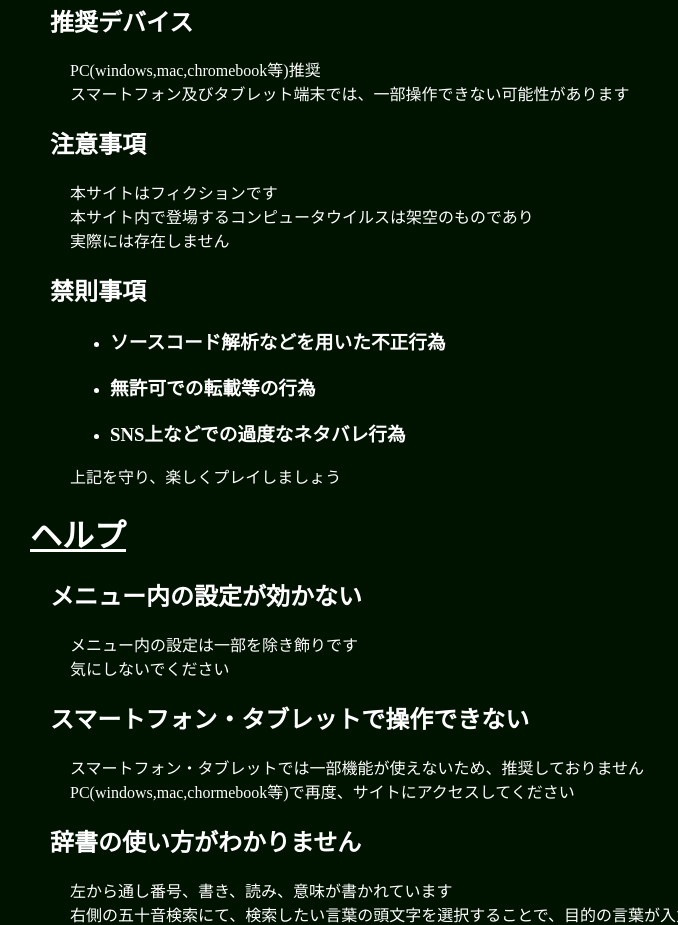
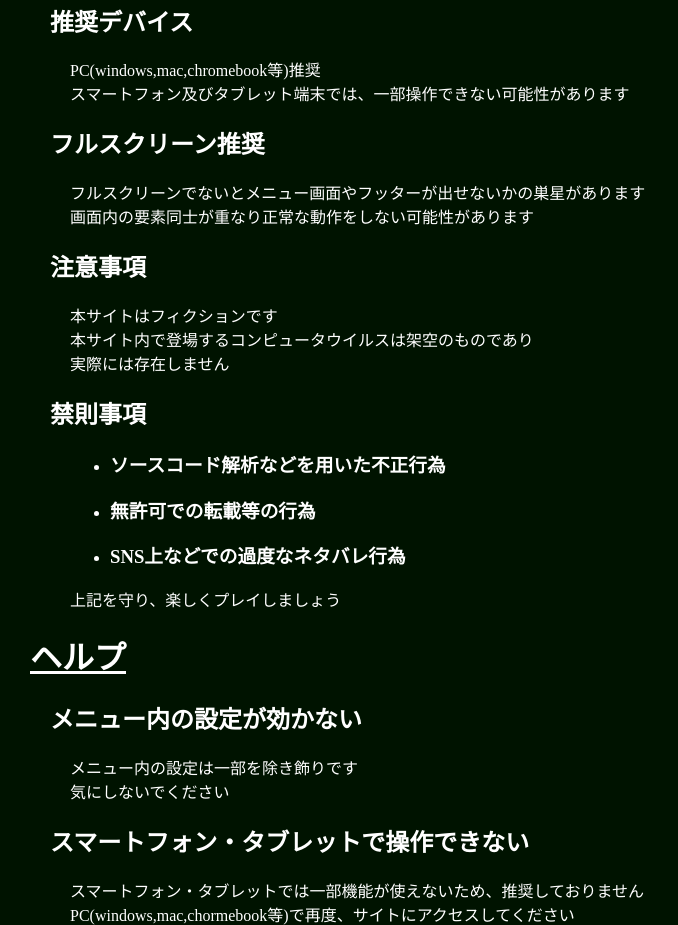
Before and after one commit to aa667248/alfa-shinsaibashi-N, a plain HTML site: page rule.html in a window 1280 px wide. Shown: the part 2075-3000 px from the top of the page, without its empty margins (0-678 px from the left). Drawn offline with Linux system fonts and the light colour scheme.

Commit message:
Update rule.html

```diff
--- a/rule.html
+++ b/rule.html
@@ -29,6 +29,8 @@
                 <p>基本的にはカーソルのコントロールとテキストボックス内への記入のみ<br>※テキストボックスへの記入はひらがなのみにしか対応しておりません<br>ゲーム開始後、カーソルを画面右端に寄せるとメニュー画面が、画面下に寄せるとフッターが表示されます</p>
                 <h2>推奨デバイス</h2>
                 <p>PC(windows,mac,chromebook等)推奨<br>スマートフォン及びタブレット端末では、一部操作できない可能性があります</p>
+                <h2>フルスクリーン推奨</h2>
+                <p>フルスクリーンでないとメニュー画面やフッターが出せないかの巣星があります<br>画面内の要素同士が重なり正常な動作をしない可能性があります</p>
                 <h2>注意事項</h2>
                 <p>本サイトはフィクションです<br>本サイト内で登場するコンピュータウイルスは架空のものであり<br>実際には存在しません</p>
                 <h2>禁則事項</h2>
```
